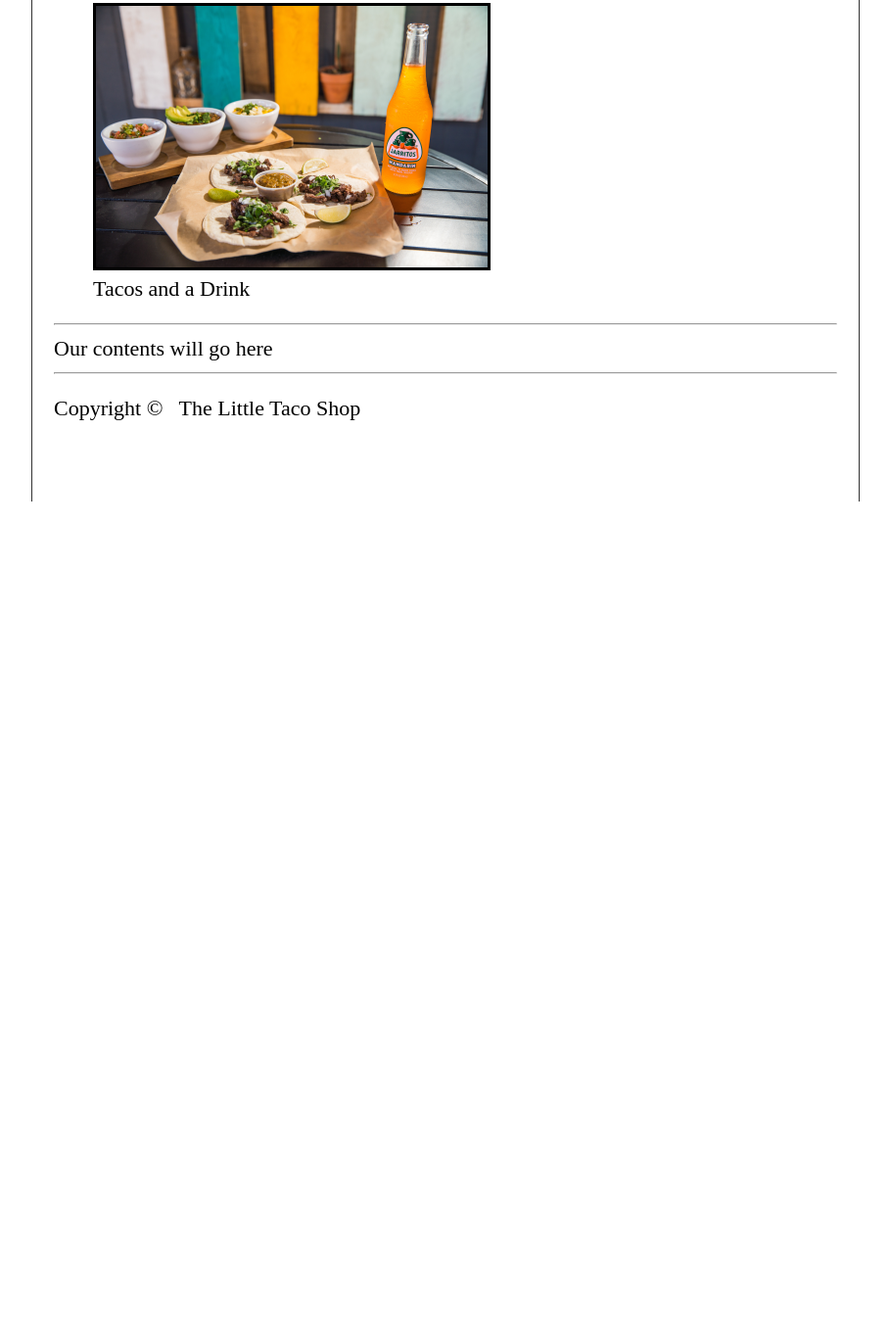
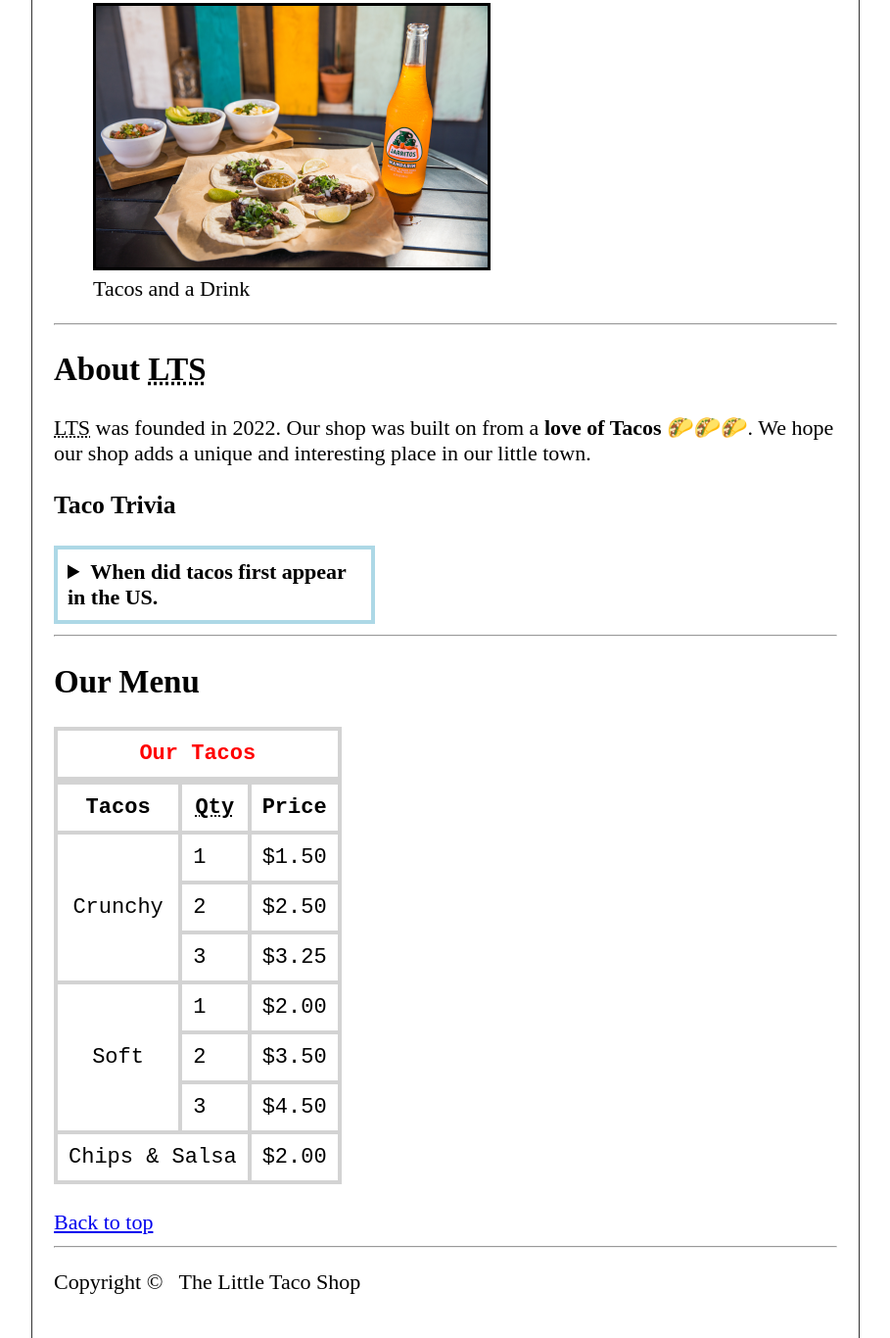
Before and after one commit to rolandsilva/YT_DGray_HTML_project, a plain HTML site: page index.html in a window 1280 px wide. Shown: the part 332-1698 px from the top of the page at 98% size, without its empty margins (185-1094 px from the left). Before the commit the page ends 844 px from the top, so only its background shows below. Drawn offline with Linux system fonts and the light colour scheme.

Commit message:
HTML5  YT D.Gray  Lesson 10 cont....

```diff
--- a/css/styles.css
+++ b/css/styles.css
@@ -35,3 +35,42 @@ caption {
     border-collapse: separate;
     padding: 0.5rem;
 }
+
+details {
+    border: 4px solid lightblue;
+    padding: 10px;
+    width: 300px;
+}
+
+summary {
+    font-weight: bold;
+    cursor: pointer;
+}
+
+table,
+tr,
+th,
+td,
+caption {
+    border: 4px solid lightgray;
+    font-family: 'Courier New', Courier, monospace;
+    border-collapse: collapse;
+    /* padding: 0.5rem; */
+}
+
+caption {
+    color: red;
+    font-weight: bold;
+}
+
+th {
+    font-weight: 600;
+}
+
+.tbody_th {
+    font-weight: normal;
+}
+
+/* td {
+    font-weight: normal;
+} */
--- a/index.html
+++ b/index.html
@@ -42,7 +42,91 @@
 
     <hr>
 
-    <main>Our contents will go here</main>
+    <main>
+        <article>
+            <h2>About <abbr title="The Little Taco Shop">LTS</abbr> </h2>
+
+            <p>
+                <abbr title="The Little Taco Shop">LTS</abbr> was founded in <time datetime="2022">2022</time>. Our shop
+                was built on from a <strong>love of Tacos</strong> 🌮🌮🌮. We hope our shop adds a unique and
+                interesting place
+                in our little town.
+            </p>
+            <aside>
+                <h3>Taco Trivia</h3>
+                <details>
+                    <summary>When did tacos first appear in the US.</summary>
+                    Jeffrey M. Pilcher, taco historian and professor of history at the University of Minnesota, says
+                    the earliest mention of tacos in the United States are in a newspaper from <time
+                        datetime="1905">1905</time>. (Source: <cite><a
+                            href="https://www.smithsonianmag.com/arts-culture/where-did-the-taco-come-from-81228162/"
+                            target="_blank">Smithsonian Magazine</a></cite>)
+                </details>
+            </aside>
+
+        </article>
+
+        <hr>
+
+        <article id="menu">
+            <h2>Our Menu</h2>
+            <table>
+                <caption>Our Tacos</caption>
+                <thead>
+                    <tr>
+                        <th>Tacos</th>
+                        <th scope="col"> <abbr title="Quantity">Qty</abbr></th>
+                        <th scope="col">Price</th>
+                    </tr>
+                </thead>
+                <tbody>
+                    <tr>
+                        <th class="tbody_th" scope="row" rowspan="3">Crunchy</th>
+                        <td>1</td>
+                        <td>$1.50</td>
+                    </tr>
+
+                    <tr>
+                        <td>2</td>
+                        <td>$2.50</td>
+                    </tr>
+
+                    <tr>
+                        <td>3</td>
+                        <td>$3.25</td>
+                    </tr>
+                    <tr>
+                        <th class="tbody_th" scope="row" rowspan="3">Soft</th>
+                        <td>1</td>
+                        <td>$2.00</td>
+                    </tr>
+
+                    <tr>
+                        <td>2</td>
+                        <td>$3.50</td>
+                    </tr>
+
+                    <tr>
+                        <td>3</td>
+                        <td>$4.50</td>
+                    </tr>
+
+                </tbody>
+                <tfoot>
+                    <tr>
+                        <td colspan="2">Chips &amp; Salsa </td>
+                        <td>$2.00</td>
+                    </tr>
+                </tfoot>
+            </table>
+
+            <br>
+
+            <a href="#">Back to top</a>
+        </article>
+
+
+    </main>
 
     <hr>
 
```
